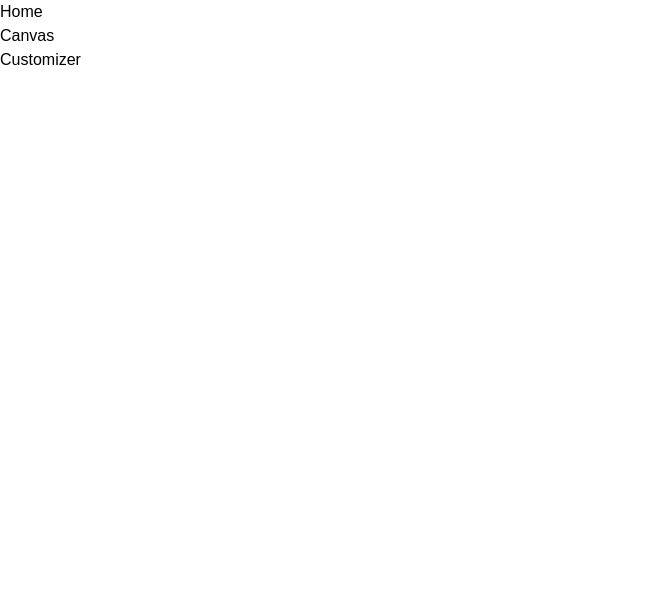
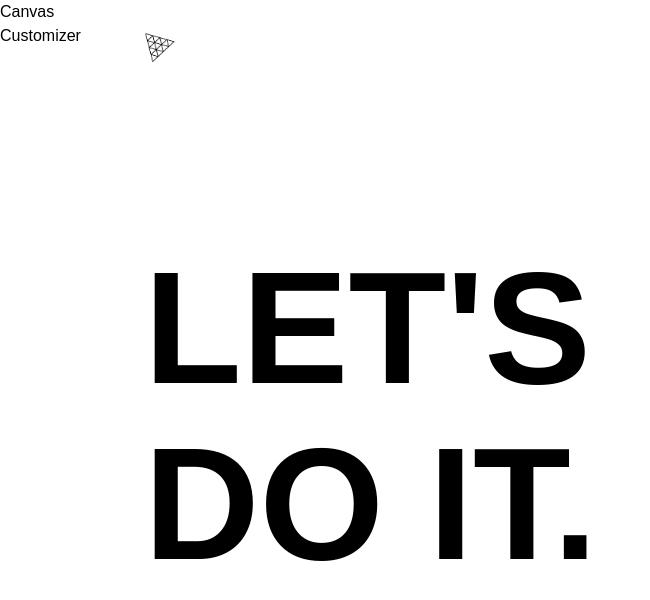
Before and after one commit to Mapelsun/threejs-product-app, a React (Vite) app: page / in a window 1280 px wide. Shown: the top 600 px of the page, without its empty margins (0-650 px from the left). Built offline with nearby package versions, Linux system fonts and the light colour scheme; a web font is replaced by a local one.

Commit message:
update: add heading texts with animations

```diff
--- a/src/pages/Home.jsx
+++ b/src/pages/Home.jsx
@@ -1,10 +1,37 @@
-import { motion, AnimatePresence } from "framer-motion"
-import { useSnapshot } from "valtio"
-import { headContainerAnimation, headContentAnimation, headTextAnimation, slideAnimation } from "../config/motion"
+import { motion, AnimatePresence } from 'framer-motion'
+import { useSnapshot } from 'valtio'
+import {
+  headContainerAnimation,
+  headContentAnimation,
+  headTextAnimation,
+  slideAnimation,
+} from '../config/motion'
+
+import state from '../store'
 
 const Home = () => {
+  const snap = useSnapshot(state)
   return (
-    <div>Home</div>
+    <AnimatePresence>
+      {snap.intro && (
+        <motion.section className='home' {...slideAnimation('left')}>
+          <motion.header {...slideAnimation('down')}>
+            <img
+              src='./threejs.png'
+              alt='logo'
+              className='w-8 h-8 object-contain'
+            />
+          </motion.header>
+          <motion.div className='home-content' {...headContainerAnimation}>
+            <motion.div {...headTextAnimation}>
+              <h1 className='head-text'>
+                LET&apos;S <br className='xl:block hidden' /> DO IT.
+              </h1>
+            </motion.div>
+          </motion.div>
+        </motion.section>
+      )}
+    </AnimatePresence>
   )
 }
 
```
